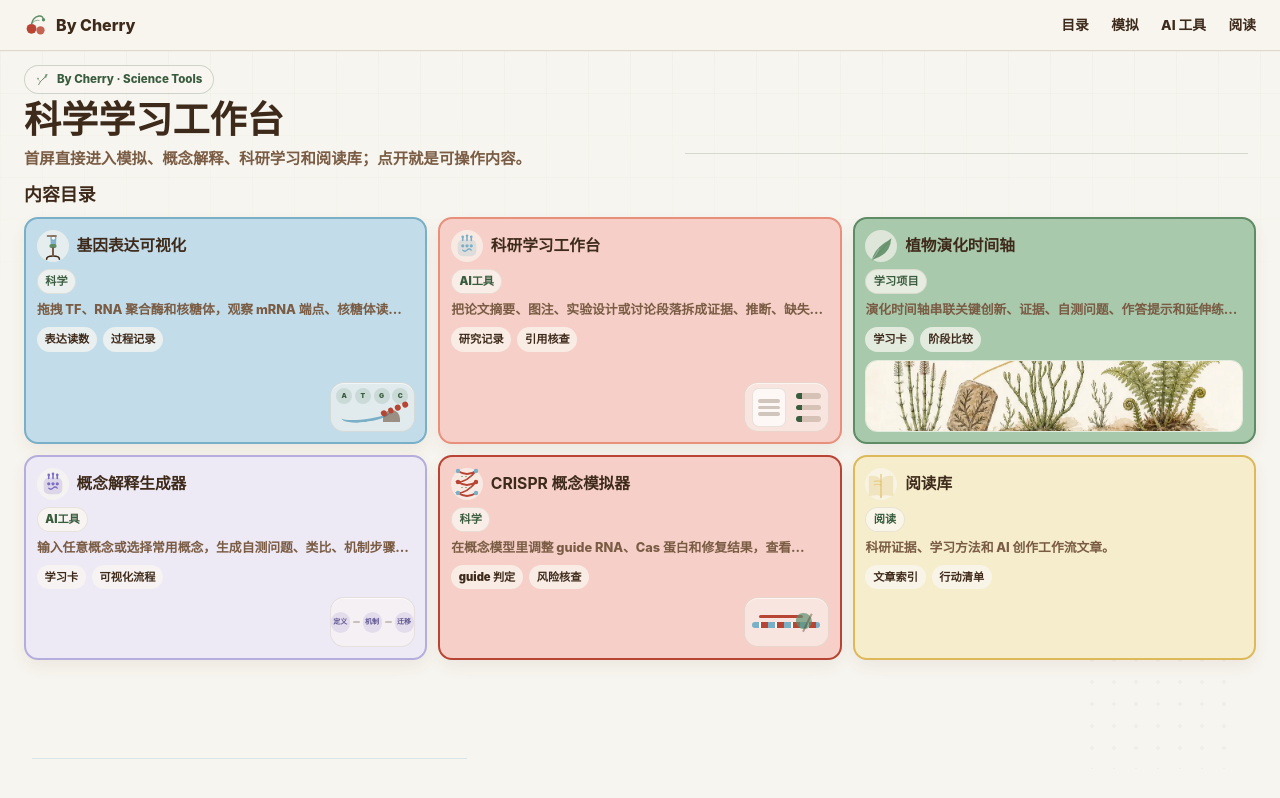
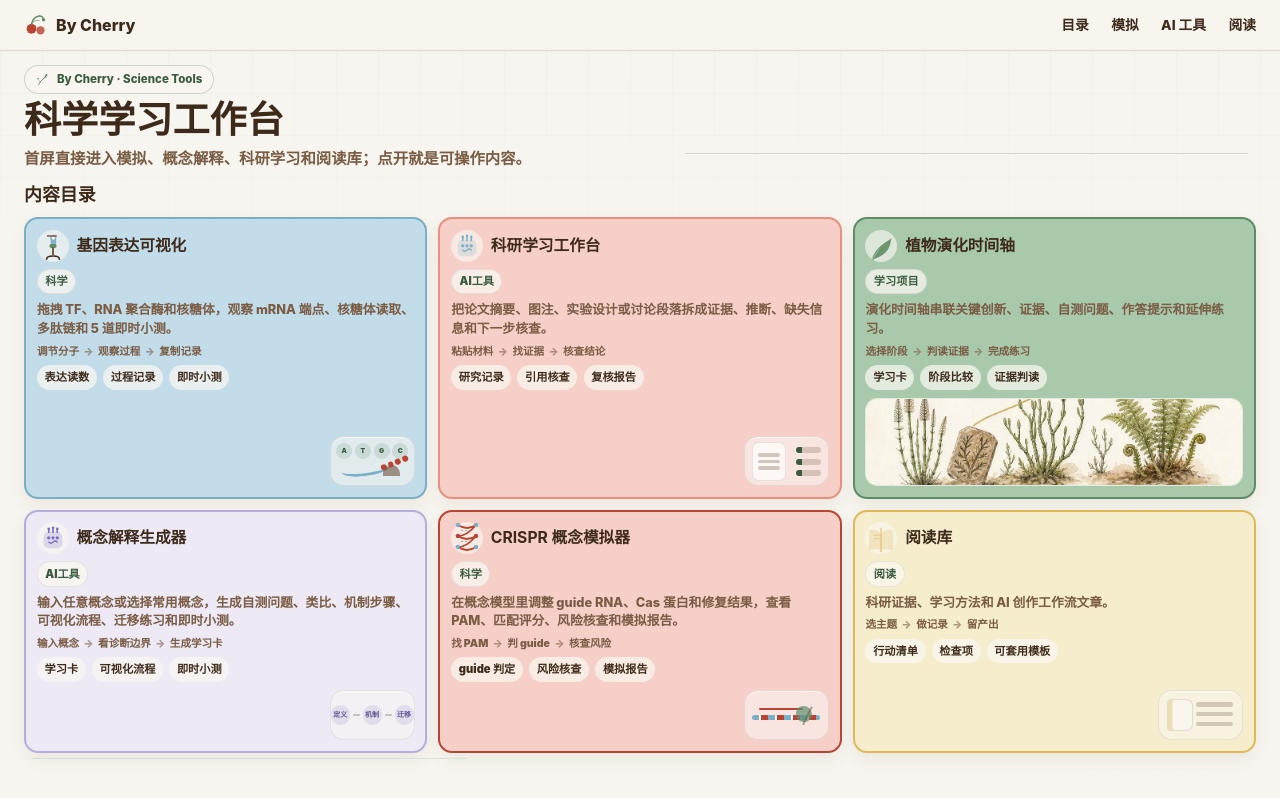
Before and after one commit to liruirui321/Bycherry, a React (Vite) app: page / in a window 1280 px wide. Built offline with nearby package versions, Linux system fonts and the light colour scheme.

Commit message:
Restore homepage card density

```diff
--- a/scripts/verify-content-integrity.mjs
+++ b/scripts/verify-content-integrity.mjs
@@ -201,13 +201,14 @@ function verifyWorkCardActions() {
   expect(heroSource.includes("hero-entry-row") && !heroSource.includes("hero-work-open") && !heroSource.includes("hero-entry-action"), "Hero module entries must stay as compact clickable entries without repeated open pills.");
   expect(heroSource.includes("hero-layout") && heroSource.includes("hero-featured-panel") && heroSource.includes("内容目录") && !heroSource.includes("精选内容"), "Hero must use a direct first-screen content directory rather than a featured-summary label.");
   expect(heroSource.includes("hero-entry-desc") && heroSource.includes("-webkit-line-clamp: 2"), "Hero featured cards must show compact clamped module descriptions without becoming long pages.");
-  expect(heroSource.includes('className="hero-entry-grid"') && heroSource.includes('gridTemplateColumns: "repeat(3, minmax(0, 1fr))"') && heroSource.includes('gridAutoRows: "minmax(154px, auto)"'), "Homepage module entries must render as a three-column first-screen featured directory, not repeated sections.");
-  expect(heroSource.includes("border: `2px solid ${entry.border}`") && heroSource.includes("minHeight: 154") && !heroSource.includes("minHeight: 230") && !heroSource.includes("minHeight: 260"), "Homepage module entries must stay as compact featured cards instead of long sticky-note panels.");
-  expect(!heroSource.includes('gridRow: entry.featuredImage ? "span 2" : undefined') && heroSource.includes('height: 72'), "Homepage plant evolution entry must stay compact and avoid a two-row sticky-note card.");
+  expect(heroSource.includes('className="hero-entry-grid"') && heroSource.includes('gridTemplateColumns: "repeat(3, minmax(0, 1fr))"') && heroSource.includes('gridAutoRows: "minmax(178px, auto)"'), "Homepage module entries must render as a dense three-column first-screen directory, not repeated sections.");
+  expect(heroSource.includes("border: `2px solid ${entry.border}`") && heroSource.includes("minHeight: 178") && !heroSource.includes("minHeight: 230") && !heroSource.includes("minHeight: 260"), "Homepage module entries must keep enough content density without returning to long sticky-note panels.");
+  expect(!heroSource.includes('gridRow: entry.featuredImage ? "span 2" : undefined') && heroSource.includes('height: 88'), "Homepage plant evolution entry must show a compact illustration without becoming a two-row sticky-note card.");
   expect(!/\.hero-entry-row\s*\{[\s\S]{0,260}width:\s*100%\s*!important/.test(heroSource), "Mobile homepage entries must not become full-width long boxes.");
   expect(!heroSource.includes("hero-count") && !heroSource.includes("homeWorkStatus") && !heroSource.includes("hero-work-status") && !heroSource.includes("个内容入口"), "Homepage first-screen directory must not add duplicate count or status labels.");
   expect(!heroSource.includes("entry.updated") && !heroSource.includes("updated: work.updated"), "Homepage first-screen cards must not show date metadata that makes the directory feel like an article list.");
   expect(!heroSource.includes("entry.action") && !heroSource.includes("action: work.action"), "Homepage cards must not repeat action pills inside already-clickable directory entries.");
+  expect(heroSource.includes("hero-entry-path") && heroSource.includes("entry.path.map") && heroSource.includes("entry.outputs.slice(0, 3)"), "Homepage cards must preserve useful learning-path and output density after removing repeated action pills.");
   expect(!heroSource.includes('import { notes } from "./Notes"') && !heroSource.includes('import { essays } from "./ResearchEssays"'), "Homepage first screen must not import article data just to create another entry group.");
   expect(!heroSource.includes("hero-reading-library") && !heroSource.includes("阅读库 ·") && heroSource.includes('href: "/reading"'), "Homepage may include one compact reading-library directory row, but not a separate repeated reading block.");
   expect(!heroSource.includes("hero-article-row") && !heroSource.includes("articleLinks.map((article)") && !heroSource.includes("const firstArticle = articleLinks[0]"), "Homepage must not expand article entries or jump to the first article.");
--- a/src/app/components/Hero.tsx
+++ b/src/app/components/Hero.tsx
@@ -8,7 +8,8 @@ type HeroVisualKind =
   | "gene-expression"
   | "research-prompt-kit"
   | "concept-explainer"
-  | "crispr-interactive";
+  | "crispr-interactive"
+  | "reading-library";
 
 function HeroMiniVisual({ kind }: { kind: HeroVisualKind }) {
   if (kind === "gene-expression") {
@@ -59,6 +60,19 @@ function HeroMiniVisual({ kind }: { kind: HeroVisualKind }) {
     );
   }
 
+  if (kind === "reading-library") {
+    return (
+      <span className="hero-mini-visual hero-mini-visual-reading" aria-hidden="true">
+        <span className="hero-mini-book" />
+        <span className="hero-mini-lines">
+          <i />
+          <i />
+          <i />
+        </span>
+      </span>
+    );
+  }
+
   return (
     <span className="hero-mini-visual hero-mini-visual-crispr" aria-hidden="true">
       <span className="hero-mini-guide" />
@@ -78,9 +92,10 @@ export function Hero() {
     color: "var(--cherry-yellow-light)",
     desc: "科研证据、学习方法和 AI 创作工作流文章。",
     icon: <IconBook size={36} color="var(--cherry-yellow)" />,
-    outputs: ["文章索引", "行动清单"],
+    outputs: ["行动清单", "检查项", "可套用模板"],
+    path: ["选主题", "做记录", "留产出"],
     featuredImage: null,
-    visualKind: null,
+    visualKind: "reading-library" as HeroVisualKind,
   };
   const entries = [
     ...works.map((work) => ({
@@ -93,6 +108,7 @@ export function Hero() {
       desc: work.desc,
       icon: work.icon,
       outputs: work.outputs,
+      path: work.path,
       featuredImage: work.slug === "plant-evolution-stories" ? "/illustrations/plant-evolution-story.webp" : null,
       visualKind: work.slug === "plant-evolution-stories" ? null : (work.slug as HeroVisualKind),
     })),
@@ -164,7 +180,7 @@ export function Hero() {
             <div style={{ display: "flex", alignItems: "center", justifyContent: "space-between", gap: "0.8rem", flexWrap: "wrap" }}>
               <h2 style={{ margin: 0, color: "var(--cherry-warm-brown)", fontSize: "1.12rem", lineHeight: 1.2, fontWeight: 950 }}>内容目录</h2>
             </div>
-            <nav id="works" className="hero-entry-grid" aria-label="内容目录" style={{ display: "grid", gridTemplateColumns: "repeat(3, minmax(0, 1fr))", gridAutoRows: "minmax(154px, auto)", gap: "0.68rem", minWidth: 0, maxWidth: "100%", boxSizing: "border-box" }}>
+            <nav id="works" className="hero-entry-grid" aria-label="内容目录" style={{ display: "grid", gridTemplateColumns: "repeat(3, minmax(0, 1fr))", gridAutoRows: "minmax(178px, auto)", gap: "0.68rem", minWidth: 0, maxWidth: "100%", boxSizing: "border-box" }}>
               {entries.map((entry) => (
                 <a
                   className={`hero-entry-row ${entry.featuredImage ? "hero-entry-row-image" : ""}`}
@@ -191,7 +207,7 @@ export function Hero() {
                     overflow: "hidden",
                     minWidth: 0,
                     maxWidth: "100%",
-                    minHeight: 154,
+                    minHeight: 178,
                     boxSizing: "border-box",
                     boxShadow: "0 7px 16px rgba(94,68,42,0.07)",
                   }}
@@ -209,8 +225,16 @@ export function Hero() {
                     <span className="hero-entry-desc" style={{ color: "var(--cherry-warm-mid)", fontSize: "0.8rem", lineHeight: 1.45, fontWeight: 820 }}>
                       {entry.desc}
                     </span>
+                    <span className="hero-entry-path" style={{ display: "flex", gap: "0.28rem", flexWrap: "wrap", alignItems: "center", color: "var(--cherry-warm-mid)", fontSize: "0.66rem", lineHeight: 1.2, fontWeight: 900 }}>
+                      {entry.path.map((step, index) => (
+                        <span key={`${entry.key}-${step}`} style={{ display: "inline-flex", alignItems: "center", gap: "0.28rem" }}>
+                          <span>{step}</span>
+                          {index < entry.path.length - 1 ? <span aria-hidden="true" style={{ opacity: 0.58 }}>→</span> : null}
+                        </span>
+                      ))}
+                    </span>
                     <span style={{ display: "flex", gap: "0.38rem", flexWrap: "wrap" }}>
-                      {entry.outputs.slice(0, 2).map((output) => (
+                      {entry.outputs.slice(0, 3).map((output) => (
                         <span key={output} style={{ background: "rgba(250,247,241,0.72)", borderRadius: 999, padding: "0.24rem 0.48rem", color: "var(--cherry-warm-brown)", fontSize: "0.7rem", fontWeight: 950 }}>
                           {output}
                         </span>
@@ -218,7 +242,7 @@ export function Hero() {
                     </span>
                   </span>
                   {entry.featuredImage ? (
-                    <img src={entry.featuredImage} alt="" aria-hidden="true" loading="eager" style={{ width: "100%", height: 72, objectFit: "cover", borderRadius: 12, border: "1.5px solid rgba(250,247,241,0.72)", alignSelf: "end" }} />
+                    <img src={entry.featuredImage} alt="" aria-hidden="true" loading="eager" style={{ width: "100%", height: 88, objectFit: "cover", borderRadius: 12, border: "1.5px solid rgba(250,247,241,0.72)", alignSelf: "end" }} />
                   ) : entry.visualKind ? (
                     <span className="hero-entry-visual-row" aria-hidden="true">
                       <HeroMiniVisual kind={entry.visualKind} />
@@ -285,7 +309,7 @@ export function Hero() {
             box-sizing: border-box;
             grid-template-columns: minmax(0, 1fr) !important;
             padding: 0.56rem !important;
-            min-height: 138px !important;
+            min-height: 150px !important;
             border-radius: 14px !important;
           }
 
@@ -302,7 +326,7 @@ export function Hero() {
         .hero-entry-desc {
           overflow: hidden;
           display: -webkit-box;
-          -webkit-line-clamp: 1;
+          -webkit-line-clamp: 2;
           -webkit-box-orient: vertical;
         }
 
@@ -504,6 +528,33 @@ export function Hero() {
           transform: rotate(26deg);
         }
 
+        .hero-mini-visual-reading .hero-mini-book {
+          position: absolute;
+          left: 0.5rem;
+          top: 0.48rem;
+          width: 1.58rem;
+          height: 2rem;
+          border-radius: 0.22rem 0.42rem 0.42rem 0.22rem;
+          background: rgba(250,247,241,0.82);
+          border: 1px solid rgba(94,68,42,0.14);
+          box-shadow: inset 0.28rem 0 0 rgba(213,182,85,0.38);
+        }
+
+        .hero-mini-visual-reading .hero-mini-lines {
+          position: absolute;
+          right: 0.54rem;
+          top: 0.72rem;
+          display: grid;
+          gap: 0.32rem;
+          width: 2.36rem;
+        }
+
+        .hero-mini-visual-reading .hero-mini-lines i {
+          height: 0.28rem;
+          border-radius: 999px;
+          background: rgba(94,68,42,0.24);
+        }
+
         .hero-entry-row:hover,
         .hero-entry-row:focus-visible {
           background: rgba(250,247,241,0.42) !important;
```
